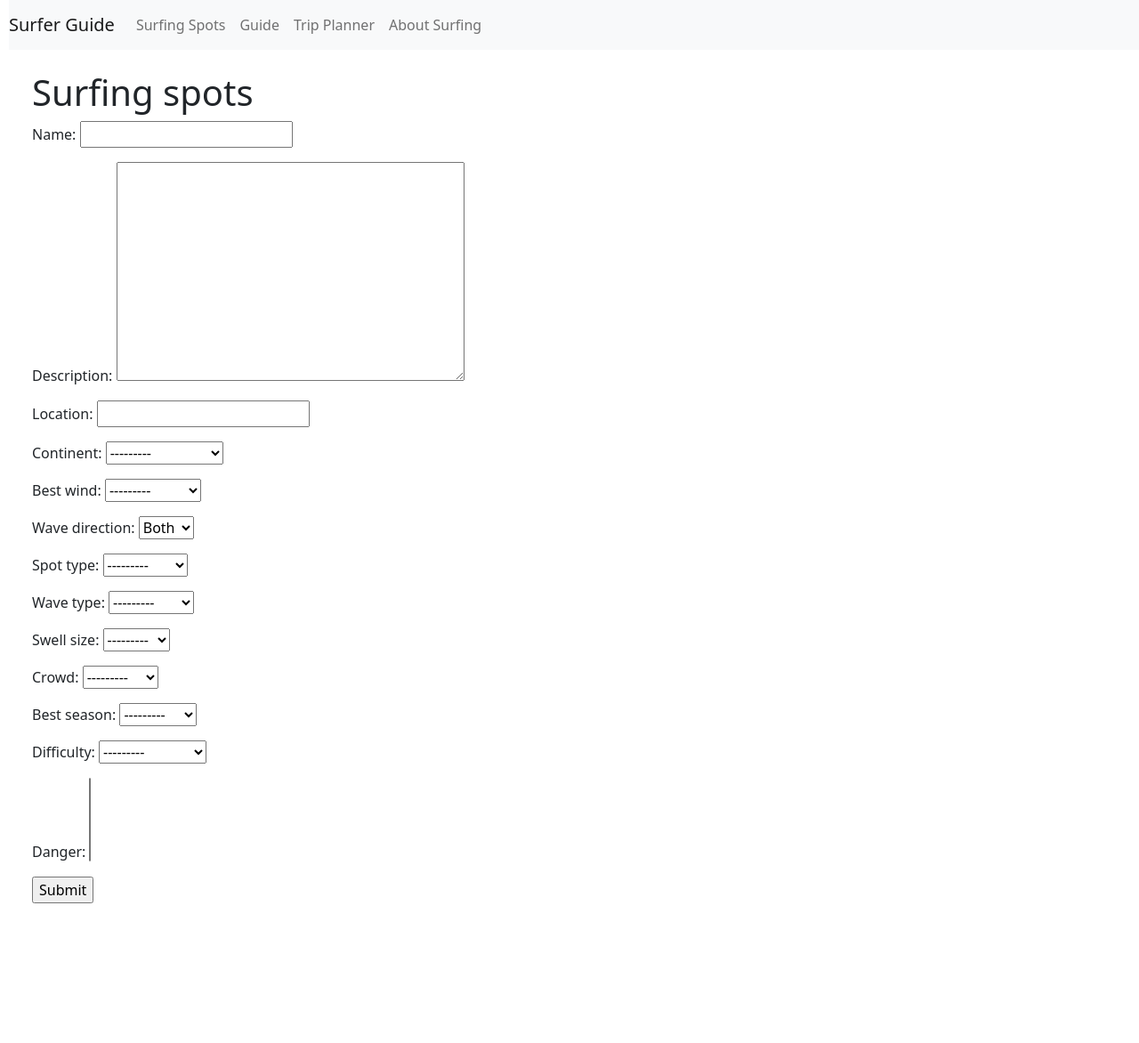
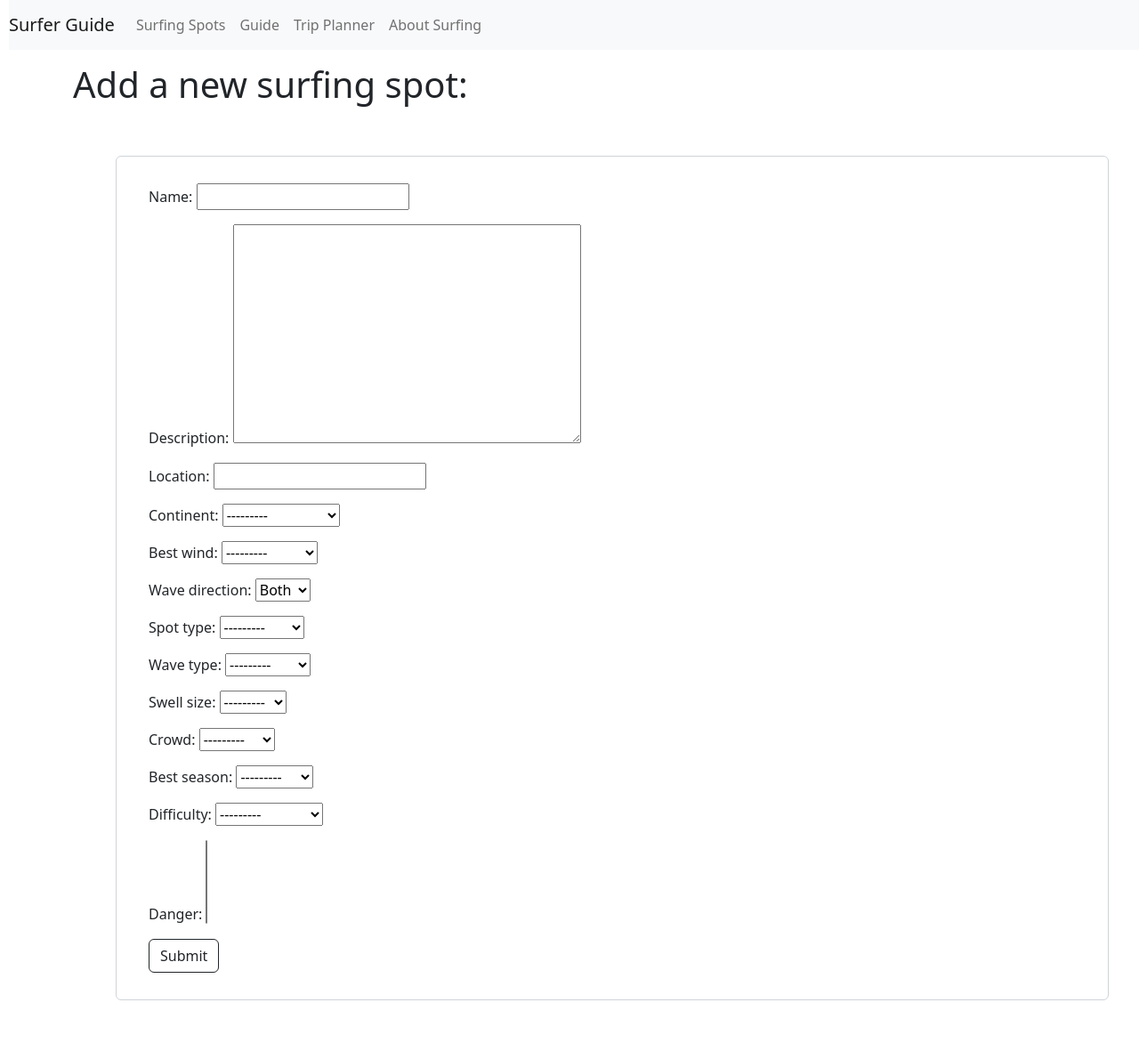
Before and after one commit to eliaszpiotr/SurferGuide, a Django app: page /add-spot/ in a window 1280 px wide. Shown: the whole page at 89% size. Before the commit the page ends 1015 px from the top, so only its background shows below. Run offline with Django 4.2, Linux system fonts and the light colour scheme; data that the repository does not hold is empty; some libraries are stand-ins or nearby versions.

Commit message:
add spot page update

```diff
--- a/templates/add_spot.html
+++ b/templates/add_spot.html
@@ -1,10 +1,23 @@
 {% extends 'home.html' %}
 
 {% block content %}
-    <form method="post">
-        {% csrf_token %}
-        {{ form.as_p }}
-        <input type="submit" value="Submit"/>
-    </form>
+    <div class="container">
+        <div class="row">
+            <div class="col-md-12" style="margin-top: 15px;">
+                <h1>Add a new surfing spot:</h1>
 
+            </div>
+        </div>
+        <div class="container form-control m-5">
+            <div class="row">
+                <div class="col-md-12 ">
+                    <form method="post" class=" m-4">
+                        {% csrf_token %}
+                        {{ form.as_p }}
+                        <input class="btn btn-outline-dark " type="submit" value="Submit"/>
+                    </form>
+                </div>
+            </div>
+        </div>
+    </div>
 {% endblock %}
--- a/templates/home.html
+++ b/templates/home.html
@@ -31,13 +31,14 @@
         </ul>
     </div>
 </nav>
+
+{% block content %}
     <div class="container m-4">
-    {% block last_added_spots %}
-        <div class="row">
+    <div class="row ">
     <div class="col-12">
         <h1>Surfing spots</h1>
         {% for spot in last_added_spots %}
-                <div class="card">
+            <div class="card my-3">
                 <div class="card-header">
                     <h3>{{ spot.name }}</h3>
                 </div>
@@ -50,8 +51,7 @@
         {% endfor %}
     </div>
 {% endblock %}
-    {% block content %}
-    {% endblock %}
+</div>
 </div>
 </body>
 </html>
```
Lines whose indentation alone changed are shown as unchanged.
